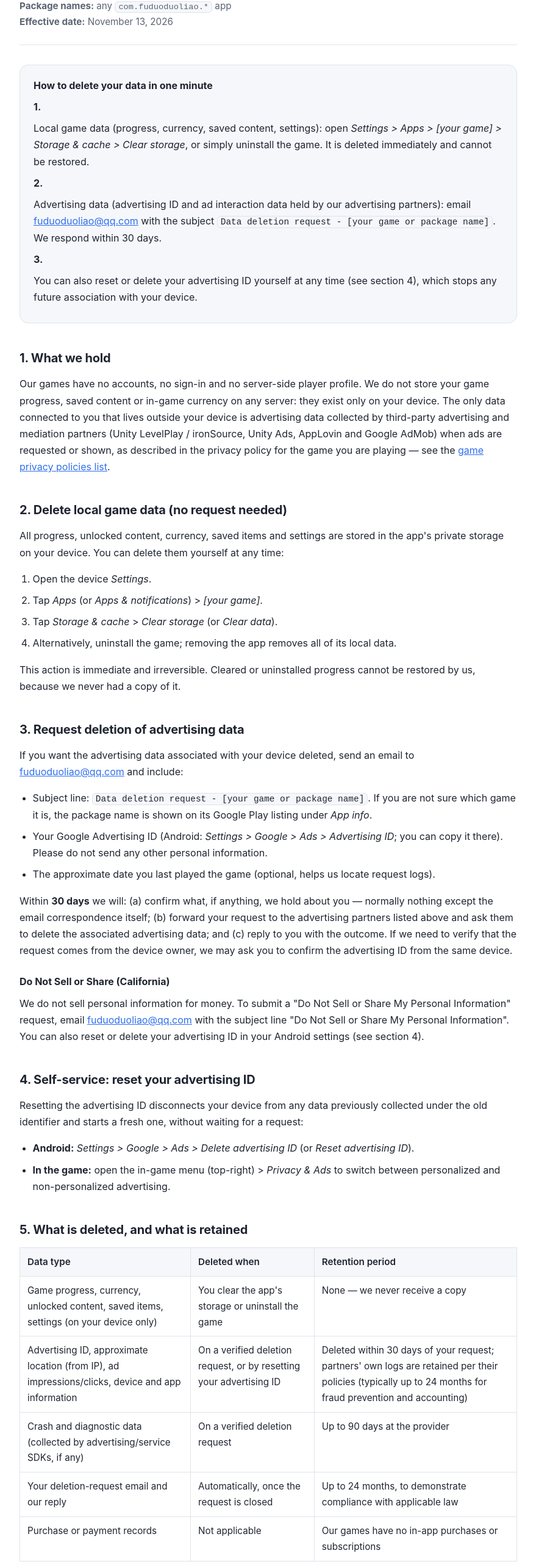
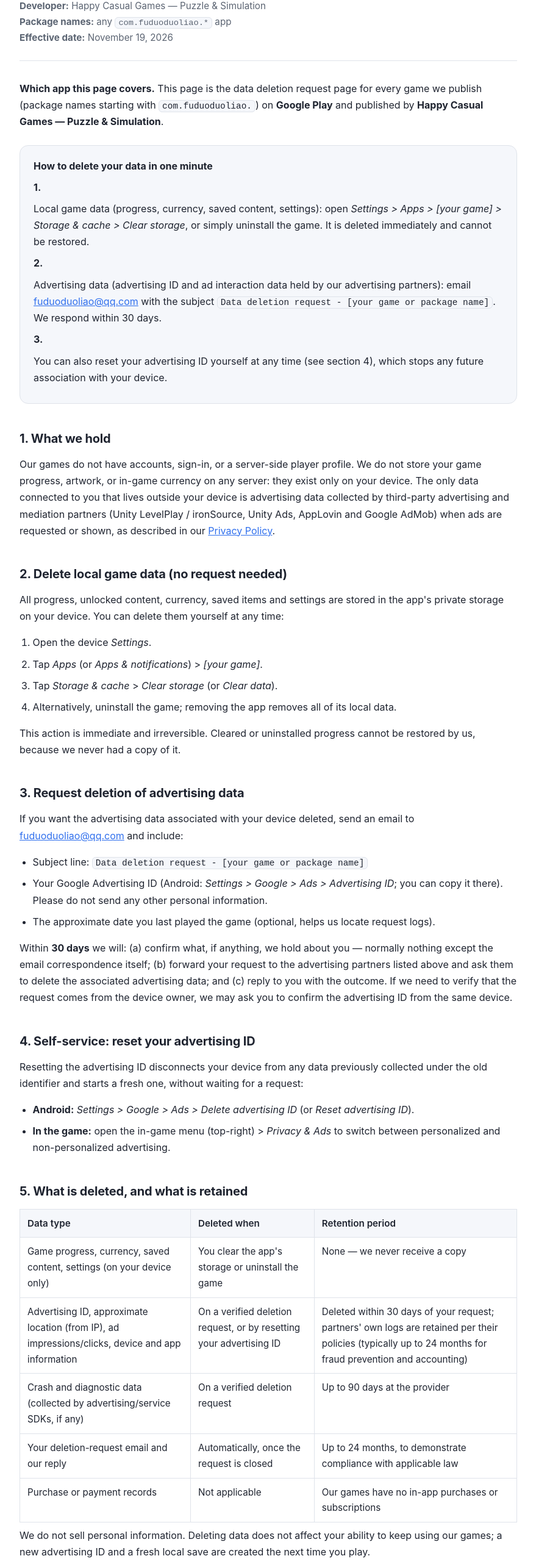
Before and after one commit to fuduoduoliao/gameprivacypolicies, a plain HTML site: page datadeletion.html in a window 1280 px wide. Shown: the part 151-2720 px from the top of the page at 61% size, without its empty margins (200-1079 px from the left). Drawn offline with Linux system fonts and the light colour scheme.

Commit message:
Add files via upload

```diff
--- a/datadeletion.html
+++ b/datadeletion.html
@@ -3,7 +3,7 @@
 <head>
 <meta charset="utf-8">
 <meta name="viewport" content="width=device-width, initial-scale=1">
-<title>Data Deletion Request - Happy Casual Games — Puzzle &amp; Simulation</title>
+<title>Data Deletion Request - Happy Casual Games</title>
 <link rel="canonical" href="https://fuduoduoliao.github.io/gameprivacypolicies/datadeletion.html">
 <style>
   :root { color-scheme: light dark; --ink:#1f2430; --muted:#5b6472; --line:#dfe3ea; --accent:#2f6fed; --bg:#ffffff; --soft:#f5f7fb; }
@@ -34,22 +34,25 @@
 <header>
   <h1>Data Deletion Request</h1>
   <div class="meta">
-    <div><strong>Applies to:</strong> every game published by Happy Casual Games — Puzzle &amp; Simulation on Google Play</div>
+    <div><strong>Applies to:</strong> every game published by Happy Casual Games &mdash; Puzzle &amp; Simulation on Google Play</div>
+    <div><strong>Listed on:</strong> Google Play</div>
     <div><strong>Developer:</strong> Happy Casual Games — Puzzle &amp; Simulation</div>
     <div><strong>Package names:</strong> any <code>com.fuduoduoliao.*</code> app</div>
-    <div><strong>Effective date:</strong> November 13, 2026</div>
+    <div><strong>Effective date:</strong> November 19, 2026</div>
   </div>
 </header>
+
+<p><strong>Which app this page covers.</strong> This page is the data deletion request page for every game we publish (package names starting with <code>com.fuduoduoliao.</code>) on <strong>Google Play</strong> and published by <strong>Happy Casual Games — Puzzle &amp; Simulation</strong>. </p>
 
 <div class="summary">
   <strong>How to delete your data in one minute</strong>
   <p><strong>1.</strong> Local game data (progress, currency, saved content, settings): open <em>Settings &gt; Apps &gt; [your game] &gt; Storage &amp; cache &gt; Clear storage</em>, or simply uninstall the game. It is deleted immediately and cannot be restored.</p>
   <p><strong>2.</strong> Advertising data (advertising ID and ad interaction data held by our advertising partners): email <a href="mailto:fuduoduoliao@qq.com">fuduoduoliao@qq.com</a> with the subject <code>Data deletion request - [your game or package name]</code>. We respond within 30 days.</p>
-  <p><strong>3.</strong> You can also reset or delete your advertising ID yourself at any time (see section 4), which stops any future association with your device.</p>
+  <p><strong>3.</strong> You can also reset your advertising ID yourself at any time (see section 4), which stops any future association with your device.</p>
 </div>
 
 <h2>1. What we hold</h2>
-<p>Our games have no accounts, no sign-in and no server-side player profile. We do not store your game progress, saved content or in-game currency on any server: they exist only on your device. The only data connected to you that lives outside your device is advertising data collected by third-party advertising and mediation partners (Unity LevelPlay / ironSource, Unity Ads, AppLovin and Google AdMob) when ads are requested or shown, as described in the privacy policy for the game you are playing — see the <a href="https://fuduoduoliao.github.io/gameprivacypolicies/">game privacy policies list</a>.</p>
+<p>Our games do not have accounts, sign-in, or a server-side player profile. We do not store your game progress, artwork, or in-game currency on any server: they exist only on your device. The only data connected to you that lives outside your device is advertising data collected by third-party advertising and mediation partners (Unity LevelPlay / ironSource, Unity Ads, AppLovin and Google AdMob) when ads are requested or shown, as described in our <a href="https://fuduoduoliao.github.io/gameprivacypolicies/">Privacy Policy</a>.</p>
 
 <h2>2. Delete local game data (no request needed)</h2>
 <p>All progress, unlocked content, currency, saved items and settings are stored in the app's private storage on your device. You can delete them yourself at any time:</p>
@@ -64,14 +67,11 @@
 <h2>3. Request deletion of advertising data</h2>
 <p>If you want the advertising data associated with your device deleted, send an email to <a href="mailto:fuduoduoliao@qq.com">fuduoduoliao@qq.com</a> and include:</p>
 <ul>
-  <li>Subject line: <code>Data deletion request - [your game or package name]</code>. If you are not sure which game it is, the package name is shown on its Google Play listing under <em>App info</em>.</li>
+  <li>Subject line: <code>Data deletion request - [your game or package name]</code></li>
   <li>Your Google Advertising ID (Android: <em>Settings &gt; Google &gt; Ads &gt; Advertising ID</em>; you can copy it there). Please do not send any other personal information.</li>
   <li>The approximate date you last played the game (optional, helps us locate request logs).</li>
 </ul>
 <p>Within <strong>30 days</strong> we will: (a) confirm what, if anything, we hold about you — normally nothing except the email correspondence itself; (b) forward your request to the advertising partners listed above and ask them to delete the associated advertising data; and (c) reply to you with the outcome. If we need to verify that the request comes from the device owner, we may ask you to confirm the advertising ID from the same device.</p>
-
-<h3>Do Not Sell or Share (California)</h3>
-<p>We do not sell personal information for money. To submit a "Do Not Sell or Share My Personal Information" request, email <a href="mailto:fuduoduoliao@qq.com?subject=Do%20Not%20Sell%20or%20Share%20My%20Personal%20Information">fuduoduoliao@qq.com</a> with the subject line "Do Not Sell or Share My Personal Information". You can also reset or delete your advertising ID in your Android settings (see section 4).</p>
 
 <h2>4. Self-service: reset your advertising ID</h2>
 <p>Resetting the advertising ID disconnects your device from any data previously collected under the old identifier and starts a fresh one, without waiting for a request:</p>
@@ -84,17 +84,17 @@
 <table>
   <thead><tr><th>Data type</th><th>Deleted when</th><th>Retention period</th></tr></thead>
   <tbody>
-    <tr><td>Game progress, currency, unlocked content, saved items, settings (on your device only)</td><td>You clear the app's storage or uninstall the game</td><td>None — we never receive a copy</td></tr>
+    <tr><td>Game progress, currency, saved content, settings (on your device only)</td><td>You clear the app's storage or uninstall the game</td><td>None — we never receive a copy</td></tr>
     <tr><td>Advertising ID, approximate location (from IP), ad impressions/clicks, device and app information</td><td>On a verified deletion request, or by resetting your advertising ID</td><td>Deleted within 30 days of your request; partners' own logs are retained per their policies (typically up to 24 months for fraud prevention and accounting)</td></tr>
     <tr><td>Crash and diagnostic data (collected by advertising/service SDKs, if any)</td><td>On a verified deletion request</td><td>Up to 90 days at the provider</td></tr>
     <tr><td>Your deletion-request email and our reply</td><td>Automatically, once the request is closed</td><td>Up to 24 months, to demonstrate compliance with applicable law</td></tr>
     <tr><td>Purchase or payment records</td><td>Not applicable</td><td>Our games have no in-app purchases or subscriptions</td></tr>
   </tbody>
 </table>
-<p>We do not sell personal information. Deleting data does not affect your ability to keep using the game; a new advertising ID and a fresh local save are created the next time you play.</p>
+<p>We do not sell personal information. Deleting data does not affect your ability to keep using our games; a new advertising ID and a fresh local save are created the next time you play.</p>
 
 <h2>6. Children</h2>
-<p>Our games are not directed to children under 13. If you believe a child has used a game and you want the associated advertising data deleted, send a request using the steps in section 3 and we will act on it promptly.</p>
+<p>Our games are not directed to children under 13. If you believe a child has used one of our games and you want the associated advertising data deleted, send a request using the steps in section 3 and we will act on it promptly.</p>
 
 <h2>7. Contact us</h2>
 <p>For any question about this page or about deleting your data, contact:</p>
@@ -102,7 +102,7 @@
 Email: <a href="mailto:fuduoduoliao@qq.com">fuduoduoliao@qq.com</a></p>
 
 <footer>
-  <p>This page applies to every game published by Happy Casual Games — Puzzle &amp; Simulation on Google Play (package names starting with <code>com.fuduoduoliao.</code>). See also the <a href="https://fuduoduoliao.github.io/gameprivacypolicies/">game privacy policies</a> and the <a href="https://fuduoduoliao.github.io/gameprivacypolicies/termsofservice.html">Terms of Service</a>.</p>
+  <p>This page applies to every game published on Google Play by Happy Casual Games — Puzzle &amp; Simulation. See also our <a href="https://fuduoduoliao.github.io/gameprivacypolicies/">Privacy Policy</a> and <a href="https://fuduoduoliao.github.io/gameprivacypolicies/termsofservice.html">Terms of Service</a>.</p>
 </footer>
 </main>
 </body>
```
Also changed, not shown: index.html (+1 -1 lines).
